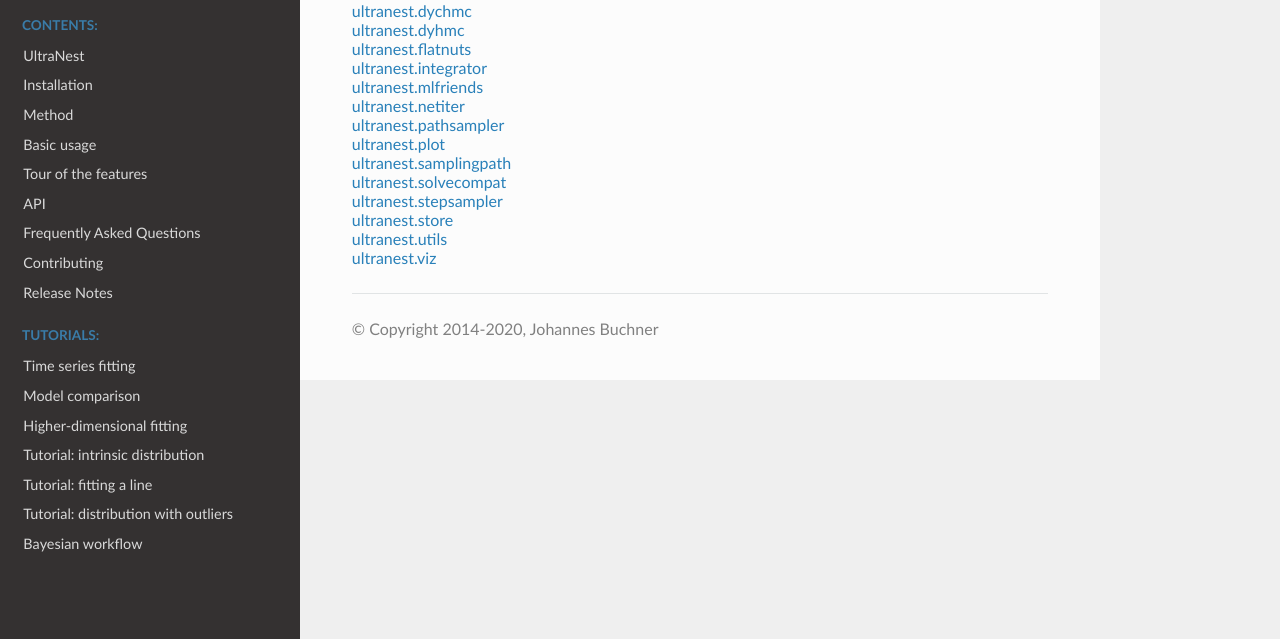
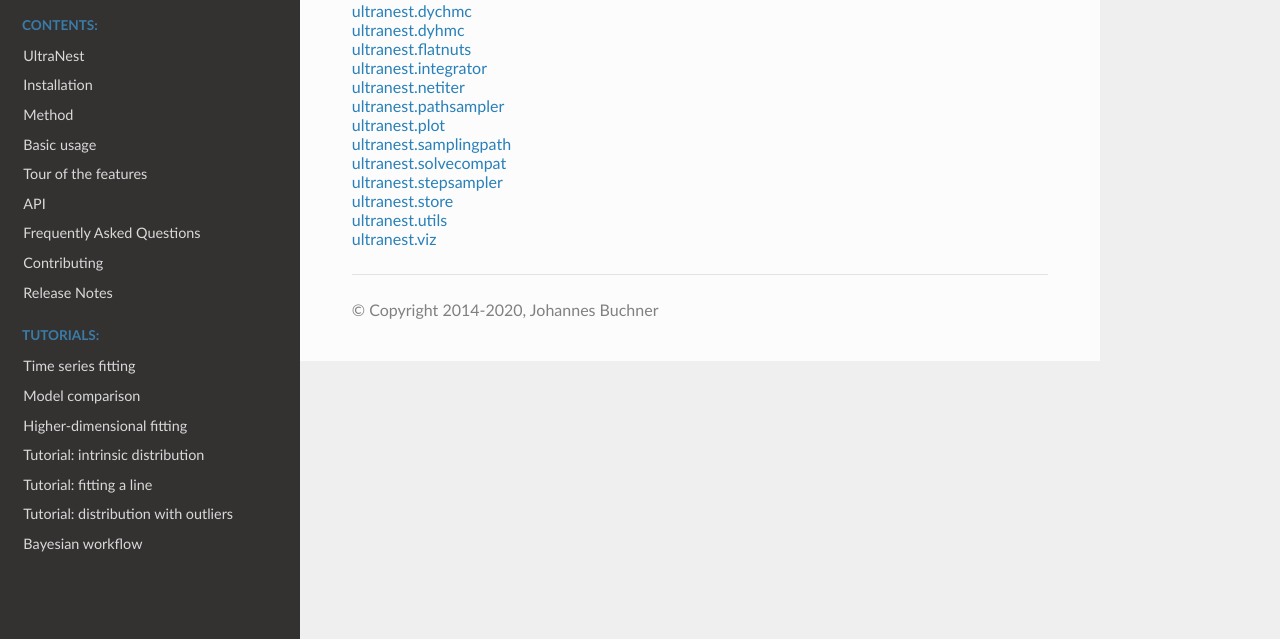
Before and after one commit to JohannesBuchner/UltraNest, a plain HTML site: page _modules/index.html in a window 1280 px wide. Shown: the part 161-800 px from the top of the page. Drawn offline with nearby package versions, Linux system fonts and the light colour scheme; some packages are replaced by stand-ins of ours.

Commit message:
remove no-source pyx link

```diff
--- a/_modules/index.html
+++ b/_modules/index.html
@@ -178,7 +178,6 @@
 <li><a href="ultranest/dyhmc.html">ultranest.dyhmc</a></li>
 <li><a href="ultranest/flatnuts.html">ultranest.flatnuts</a></li>
 <li><a href="ultranest/integrator.html">ultranest.integrator</a></li>
-<li><a href="ultranest/mlfriends.html">ultranest.mlfriends</a></li>
 <li><a href="ultranest/netiter.html">ultranest.netiter</a></li>
 <li><a href="ultranest/pathsampler.html">ultranest.pathsampler</a></li>
 <li><a href="ultranest/plot.html">ultranest.plot</a></li>
```
Also changed, not shown: 1 other file.
